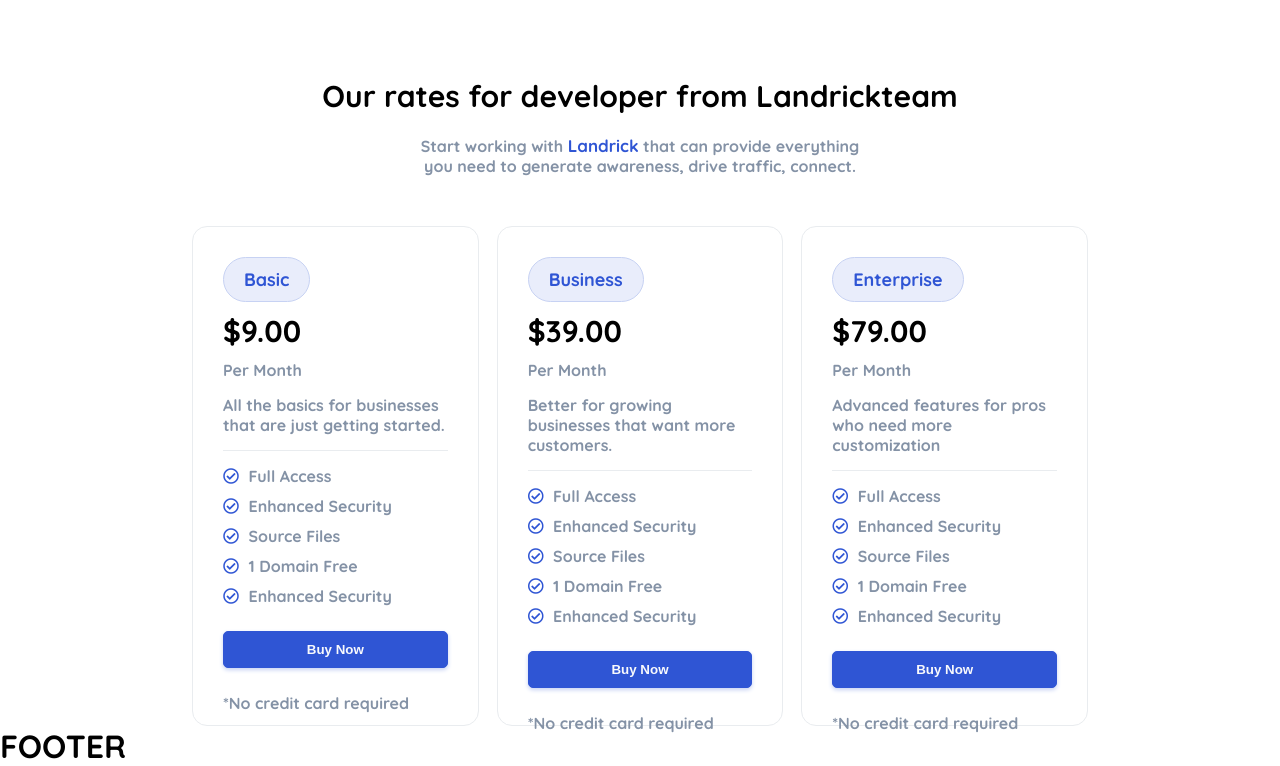
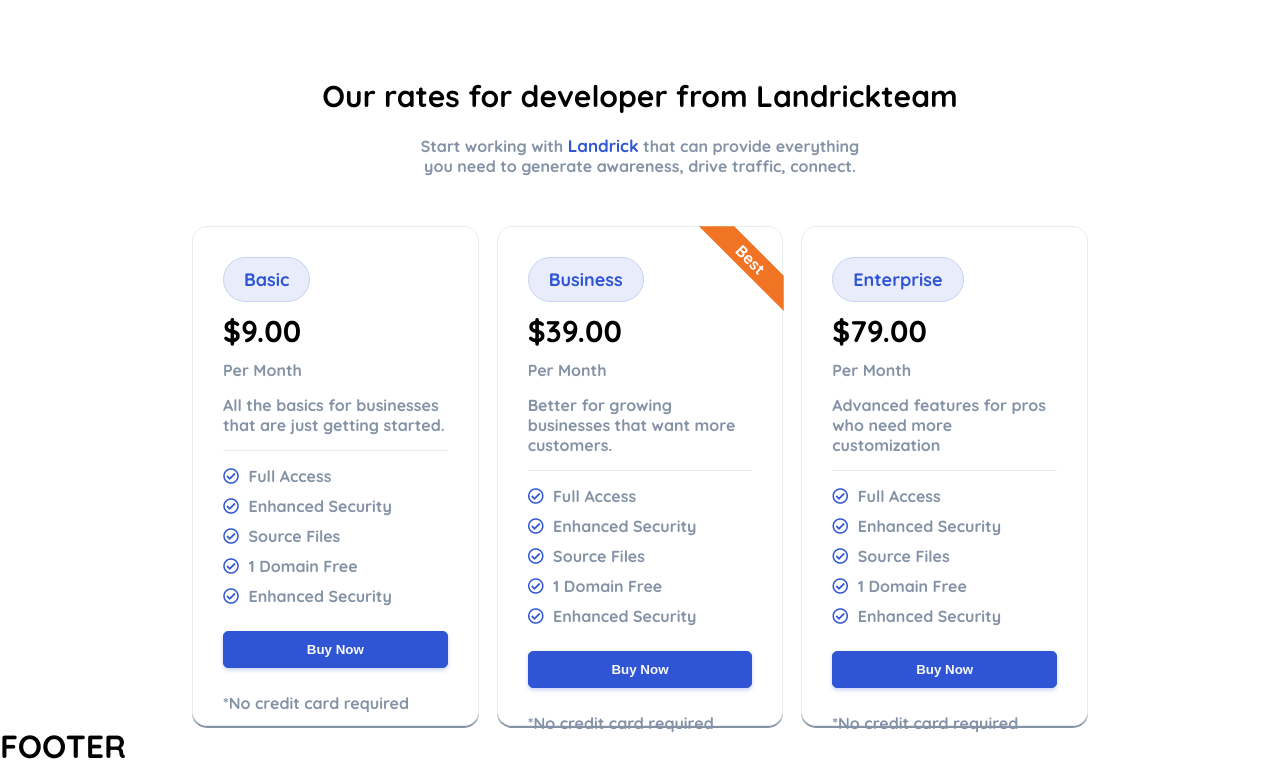
Before and after one commit to matassoli/proj-html-vuejs, a website: page index.html in a window 1280 px wide. Shown: the part 2329-3095 px from the top of the page. Drawn offline with nearby package versions, Linux system fonts and the light colour scheme.

Commit message:
rates ribbon

```diff
--- a/index.html
+++ b/index.html
@@ -158,6 +158,7 @@
             <p>*No credit card required</p>
           </div>
           <div class="rates__wrapper__box">
+            <small class="rates__best"><small>Best</small></small>
             <span>Business</span>
             <h2>$39.00</h2>
             <p>Per Month</p>
--- a/src/partials/rates.scss
+++ b/src/partials/rates.scss
@@ -34,6 +34,8 @@
   border: 1px solid #E9ECEF;
   border-radius: 15px;
   padding: 30px;
+  box-shadow: 0 2px 0 0 $secondaryFont;
+  position: relative;
 
   span {
     font-weight: 700;
@@ -72,3 +74,24 @@
     margin: 15px 0;
   }
 }
+
+.rates__best {
+  transform: rotate(45deg);
+  border: 25px solid transparent;
+  border-bottom: 25px solid #F17425;
+  position: absolute;
+  top: -1px;
+  right: -37px;
+  padding: 0 10px;
+  width: 120px;
+
+  small {
+    margin-left: 8px;
+    display: inline-block;
+    color: #FFF;
+    font-weight: 700;
+    position: absolute;
+    font-size: 16px;
+    bottom: -22px;
+  }
+}
```
Also changed, not shown: dist/app.css.
